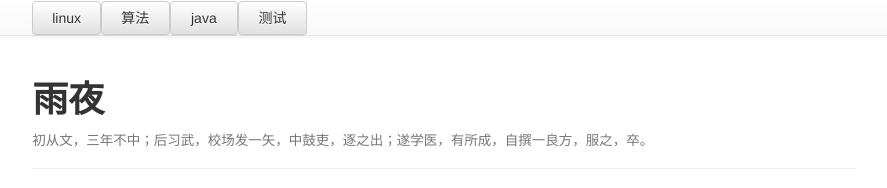
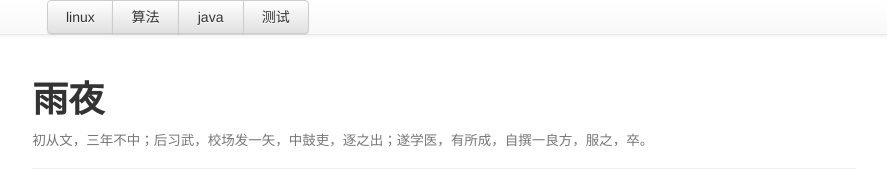
Before and after one commit to bit-ranger/blog, a Jekyll site: the page built from index.html, in a window 1280 px wide. Shown: the top 188 px of the page, without its empty margins (196-1083 px from the left). Built offline with Jekyll 4.4.1, drawn with Linux system fonts in a browser that asks for light colours; nearby versions of some CDN libraries; Markdown is read by kramdown in place of the engine named in the settings.

Commit message:
Update index.html

```diff
--- a/index.html
+++ b/index.html
@@ -24,7 +24,7 @@
                 <div class="col-lg-8 col-lg-offset-2 col-md-10 col-md-offset-1 ">
                     <div class="container-fluid">
                         <div class="row hidden-xs col-sm">
-                            <div class="btn-group col-lg-12" role="group" ></div>
+                            <div class="btn-group col-lg-12" role="group" >
                                 {% for category in site.categories %}
                                     <a class="btn btn-{{ site.navSkin }} col-md-1 col-lg-1 " href="#{{ category | first }}">{{ category | first }}</a>
                                 {% endfor %}
```
